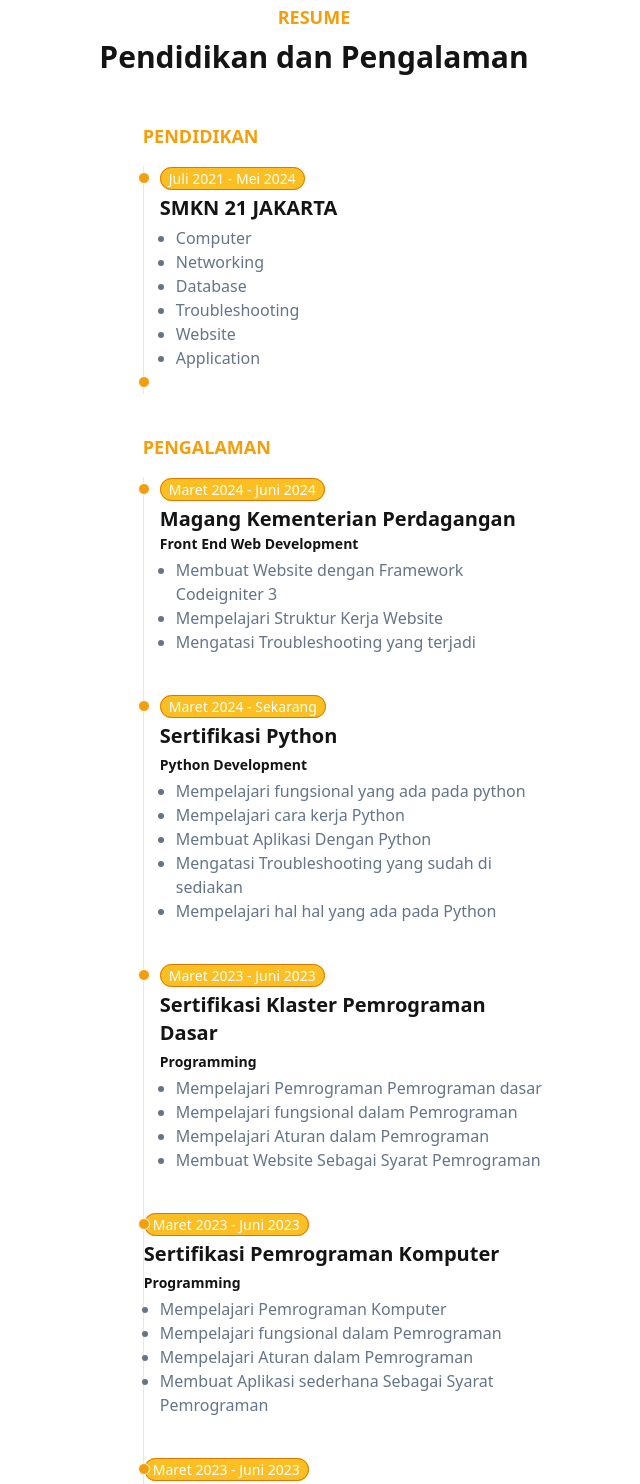
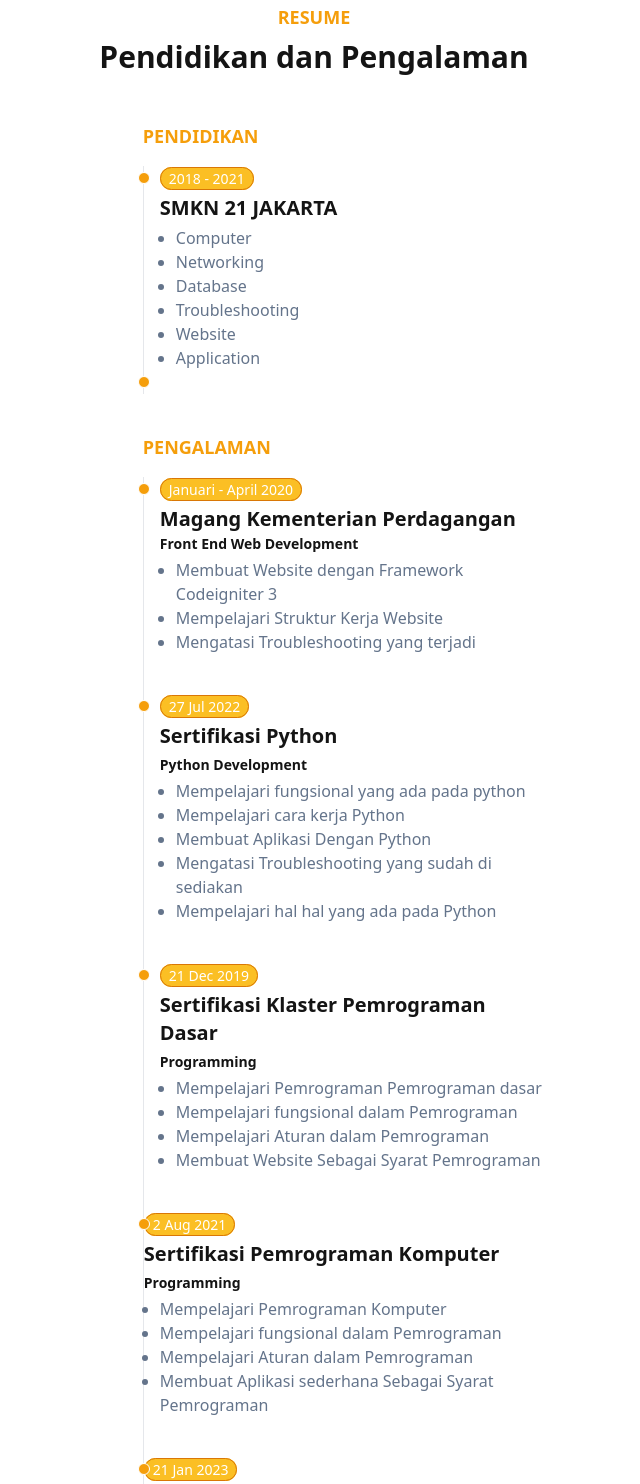
Before and after one commit to Alif661/Portofolio-Alif, a website: page index.html in a window 1280 px wide. Shown: the part 3903-5387 px from the top of the page, without its empty margins (326-966 px from the left). Drawn offline with nearby package versions, Linux system fonts and the light colour scheme; a script that the page names is missing.

Commit message:
Update index.html

```diff
--- a/index.html
+++ b/index.html
@@ -288,7 +288,7 @@
                         <li class="mb-10 ms-4" data-aos="fade-right" data-aos-duration="1000">
                             <div class="absolute w-3 h-3 bg-primary rounded-full mt-1.5 -start-1.5 border border-white dark:border-gray-900">
                             </div>
-                            <time class="mb-2 text-[12px] lg:text-[14px] font-normal leading-none text-white bg-amber-400 rounded-full px-2 py-[1px] border border-amber-600">Juli 2021 - Mei 2024</time>
+                            <time class="mb-2 text-[12px] lg:text-[14px] font-normal leading-none text-white bg-amber-400 rounded-full px-2 py-[1px] border border-amber-600">2018 - 2021</time>
                             <h3 class="text-lg lg:text-[20px] mb-1 mt-1 font-bold text-dark dark:text-white">SMKN 21 JAKARTA</h3>
                             <ol class="text-[14px] lg:text-[16px] text-secondary dark:text-slate-400 list-disc ms-4">
                                 <li>Computer</li>
@@ -309,7 +309,7 @@
                         <li class="mb-10 ms-4" data-aos="fade-right" data-aos-duration="1000">
                             <div class="absolute w-3 h-3 bg-primary rounded-full mt-1.5 -start-1.5 border border-white dark:border-gray-900">
                             </div>
-                            <time class="mb-2 text-[12px] lg:text-[14px] font-normal leading-none text-white bg-amber-400 rounded-full px-2 py-[1px] border border-amber-600">Maret 2024 - Juni 2024</time>
+                            <time class="mb-2 text-[12px] lg:text-[14px] font-normal leading-none text-white bg-amber-400 rounded-full px-2 py-[1px] border border-amber-600">Januari - April 2020</time>
                             <h3 class="text-lg lg:text-[20px] mt-1 font-bold text-dark dark:text-white">Magang Kementerian Perdagangan</h3>
                             <h4 class="text-[12px] lg:text-[14px] mb-1 font-bold text-dark dark:text-white">Front End Web Development</h4>
                             <ol class="text-[14px] lg:text-[16px] text-secondary dark:text-slate-400 list-disc ms-4">
@@ -321,7 +321,7 @@
                         <li class="mb-10 ms-4" data-aos="fade-right" data-aos-duration="1000">
                             <div class="absolute w-3 h-3 bg-primary rounded-full mt-1.5 -start-1.5 border border-white dark:border-gray-900">
                             </div>
-                            <time class="mb-2 text-[12px] lg:text-[14px] font-normal leading-none text-white bg-amber-400 rounded-full px-2 py-[1px] border border-amber-600">Maret 2024 - Sekarang</time>
+                            <time class="mb-2 text-[12px] lg:text-[14px] font-normal leading-none text-white bg-amber-400 rounded-full px-2 py-[1px] border border-amber-600">27 Jul 2022</time>
                             <h3 class="text-lg lg:text-[20px] mb-1 mt-1 font-bold text-dark dark:text-white">Sertifikasi Python</h3>
                             <h4 class="text-[12px] lg:text-[14px] mb-1 font-bold text-dark dark:text-white">Python Development</h4>
                             <ol class="text-[14px] lg:text-[16px] text-secondary dark:text-slate-400 list-disc ms-4">
@@ -335,7 +335,7 @@
                         <li class="mb-10 ms-4" data-aos="fade-right" data-aos-duration="1000">
                             <div class="absolute w-3 h-3 bg-primary rounded-full mt-1.5 -start-1.5 border border-white dark:border-gray-900">
                             </div>
-                            <time class="mb-2 text-[12px] lg:text-[14px] font-normal leading-none text-white bg-amber-400 rounded-full px-2 py-[1px] border border-amber-600">Maret 2023 - Juni 2023</time>
+                            <time class="mb-2 text-[12px] lg:text-[14px] font-normal leading-none text-white bg-amber-400 rounded-full px-2 py-[1px] border border-amber-600">21 Dec 2019</time>
                             <h3 class="text-lg lg:text-[20px] mb-1 mt-1 font-bold text-dark dark:text-white">Sertifikasi Klaster Pemrograman Dasar</h3>
                             <h4 class="text-[12px] lg:text-[14px] mb-1 font-bold text-dark dark:text-white">Programming</h4>
                             <ol class="text-[14px] lg:text-[16px] text-secondary dark:text-slate-400 list-disc ms-4">
@@ -348,7 +348,7 @@
                         <li class="mb-10 ms-4" data-aos="fade-right" data-aos-duration="1000"></li>
                             <div class="absolute w-3 h-3 bg-primary rounded-full mt-1.5 -start-1.5 border border-white dark:border-gray-900">
                             </div>
-                            <time class="mb-2 text-[12px] lg:text-[14px] font-normal leading-none text-white bg-amber-400 rounded-full px-2 py-[1px] border border-amber-600">Maret 2023 - Juni 2023</time>
+                            <time class="mb-2 text-[12px] lg:text-[14px] font-normal leading-none text-white bg-amber-400 rounded-full px-2 py-[1px] border border-amber-600">2 Aug 2021</time>
                             <h3 class="text-lg lg:text-[20px] mb-1 mt-1 font-bold text-dark dark:text-white">Sertifikasi Pemrograman Komputer</h3>
                             <h4 class="text-[12px] lg:text-[14px] mb-1 font-bold text-dark dark:text-white">Programming</h4>
                             <ol class="text-[14px] lg:text-[16px] text-secondary dark:text-slate-400 list-disc ms-4">
@@ -361,7 +361,7 @@
                         <li class="mb-10 ms-4" data-aos="fade-right" data-aos-duration="1000"></li>
                             <div class="absolute w-3 h-3 bg-primary rounded-full mt-1.5 -start-1.5 border border-white dark:border-gray-900">
                             </div>
-                            <time class="mb-2 text-[12px] lg:text-[14px] font-normal leading-none text-white bg-amber-400 rounded-full px-2 py-[1px] border border-amber-600">Maret 2023 - Juni 2023</time>
+                            <time class="mb-2 text-[12px] lg:text-[14px] font-normal leading-none text-white bg-amber-400 rounded-full px-2 py-[1px] border border-amber-600">21 Jan 2023</time>
                             <h3 class="text-lg lg:text-[20px] mb-1 mt-1 font-bold text-dark dark:text-white">Sertifikasi Database System</h3>
                             <h4 class="text-[12px] lg:text-[14px] mb-1 font-bold text-dark dark:text-white">Database System</h4>
                             <ol class="text-[14px] lg:text-[16px] text-secondary dark:text-slate-400 list-disc ms-4">
```
